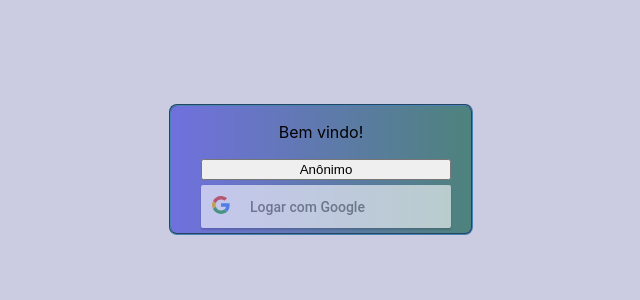
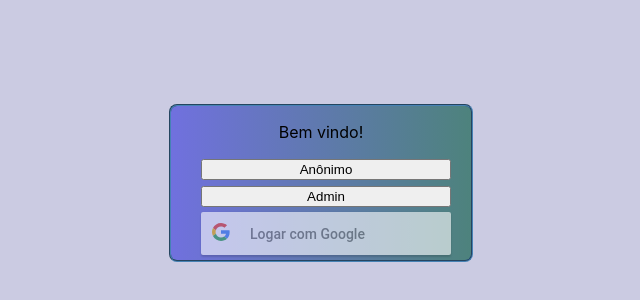
Before and after one commit to Soarespp/PlayNargs, a React (Create React App) app: page / in a window 1280 px wide. Shown: the part 152-452 px from the top of the page, without its empty margins (319-959 px from the left). Built offline with nearby package versions, Linux system fonts and the light colour scheme.

Commit message:
login adm

```diff
--- a/src/Component/UserLogin/UserLogin.jsx
+++ b/src/Component/UserLogin/UserLogin.jsx
@@ -5,7 +5,7 @@ import Portal from '@material-ui/core/Portal';
 import AccountCircleIcon from '@material-ui/icons/AccountCircle';
 import { connect } from "react-redux";
 
-//navBar
+import { GoogleLogout } from 'react-google-login';
 import { logout } from '../../store/actions/authActions';
 
 const UserLogin = (props) => {
--- a/src/auth/auth.jsx
+++ b/src/auth/auth.jsx
@@ -3,7 +3,7 @@ import React, { Component } from 'react'
 import { reduxForm } from 'redux-form'
 import { connect } from 'react-redux'
 
-import { login, loginAnonimo } from '../store/actions/authActions'
+import { login, loginAnonimo, loginAdmin } from '../store/actions/authActions'
 import GoogleLogin from 'react-google-login';
 
 
@@ -20,6 +20,7 @@ class Auth extends Component {
 
     render() {
         const responseGoogle = (response) => {
+            console.log('auth login google - ', response)
             this.props.loginGoogle(response);
         }
 
@@ -33,6 +34,13 @@ class Auth extends Component {
                                 className="btn-login"
                                 onClick={() => this.props.loginAnonimo()}>
                                 {'Anônimo'}
+                            </button>
+                        </div>
+                        <div className="login-box-buttons">
+                            <button type="submit"
+                                className="btn-login"
+                                onClick={() => this.props.loginAdmin()}>
+                                {'Admin'}
                             </button>
                         </div>
                         <div className="login-box-buttons">
@@ -72,6 +80,11 @@ function mapDispatchToProp(dispatch) {
             //action creator -> action
             const action = loginAnonimo()
             dispatch(action)
+        },
+        loginAdmin() {
+            //action creator -> action
+            const action = loginAdmin()
+            dispatch(action)
         }
 
     }
--- a/src/store/actions/actionsTypes.js
+++ b/src/store/actions/actionsTypes.js
@@ -6,6 +6,8 @@ export const CHANGE_STATE_PRODUCT = 'CHANGE_STATE_PRODUCT';
 
 export const USER_FETCHED = 'USER_FETCHED';
 export const USER_FETCHED_ANONIMO = 'USER_FETCHED_ANONIMO';
+export const USER_FETCHED_ADMIN = 'USER_FETCHED_ADMIN';
+
 export const TOKEN_VALIDATED = 'TOKEN_VALIDATED';
 export const NEW_ID_PRODUCT = 'NEW_ID_PRODUCT';
 export const UPDATE_PRODUCT = 'UPDATE_PRODUCT';
--- a/src/store/actions/authActions.js
+++ b/src/store/actions/authActions.js
@@ -1,4 +1,4 @@
-import { TOKEN_VALIDATED, USER_FETCHED_ANONIMO, USER_FETCHED } from './actionsTypes';
+import { TOKEN_VALIDATED, USER_FETCHED_ANONIMO, USER_FETCHED, USER_FETCHED_ADMIN } from './actionsTypes';
 
 export function login(values) {
     return submit(values)
@@ -19,6 +19,13 @@ export function loginAnonimo() {
     }
 }
 
+export function loginAdmin() {
+    return {
+        type: USER_FETCHED_ADMIN,
+        payload: true
+    }
+}
+
 export function logout() {
     return {
         type: TOKEN_VALIDATED,
--- a/src/store/reducers/authReducer.js
+++ b/src/store/reducers/authReducer.js
@@ -1,4 +1,4 @@
-import { TOKEN_VALIDATED, USER_FETCHED_ANONIMO, USER_FETCHED } from '../actions/actionsTypes';
+import { TOKEN_VALIDATED, USER_FETCHED_ANONIMO, USER_FETCHED, USER_FETCHED_ADMIN } from '../actions/actionsTypes';
 import ImgAnonimo from '../../arquivos/anonimo_erro.png';
 
 const userKey = '_mymoney_user'
@@ -42,6 +42,17 @@ const authReducer = (state = INITIAL_STATE, action) => {
                 },
                 validToken: true
             }
+        case USER_FETCHED_ADMIN:
+            return {
+                ...state,
+                loginAnonimo: false,
+                user: {
+                    name: "Admin",
+                    email: "Admin",
+                    img: ImgAnonimo
+                },
+                validToken: true
+            }
 
         default:
             return state
```
